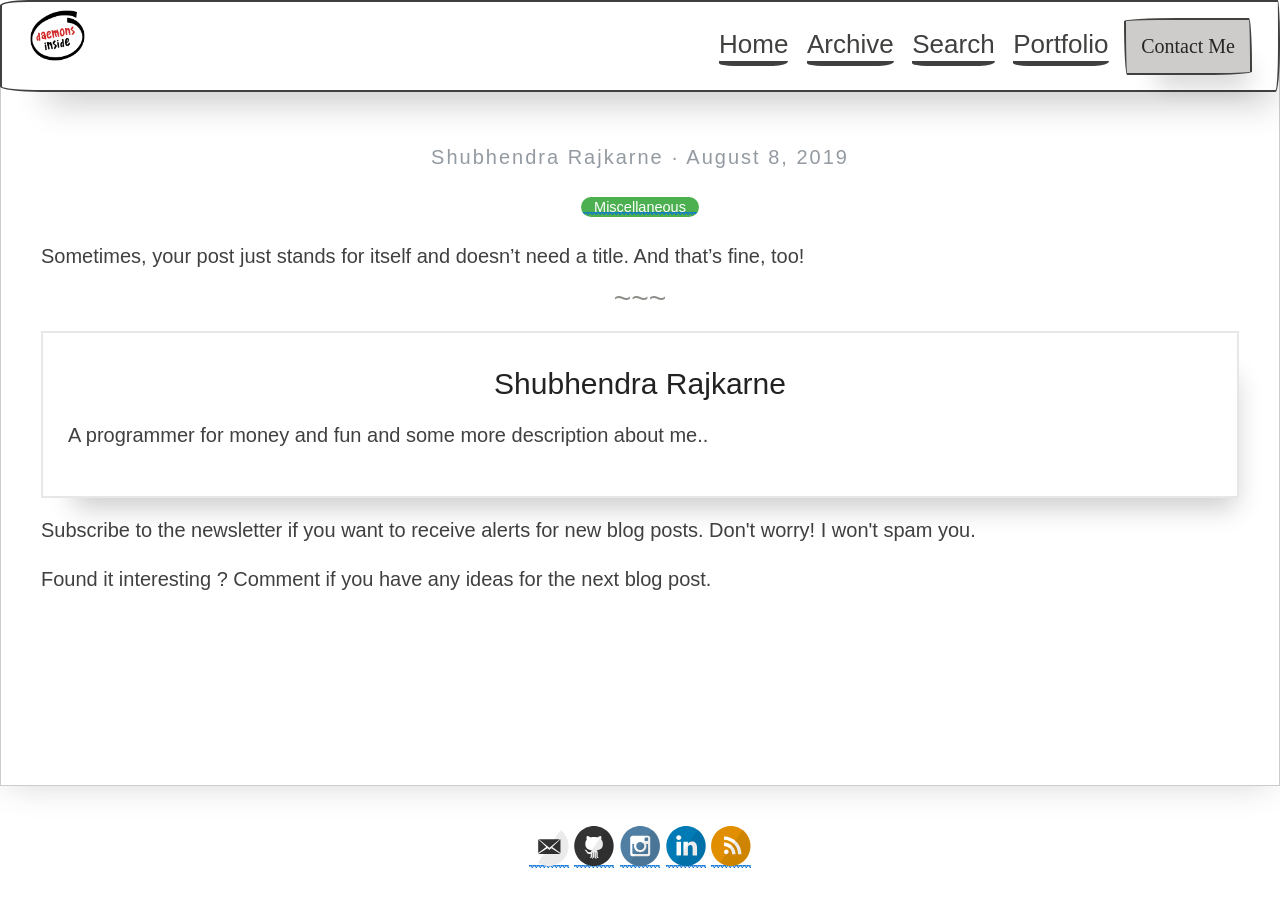
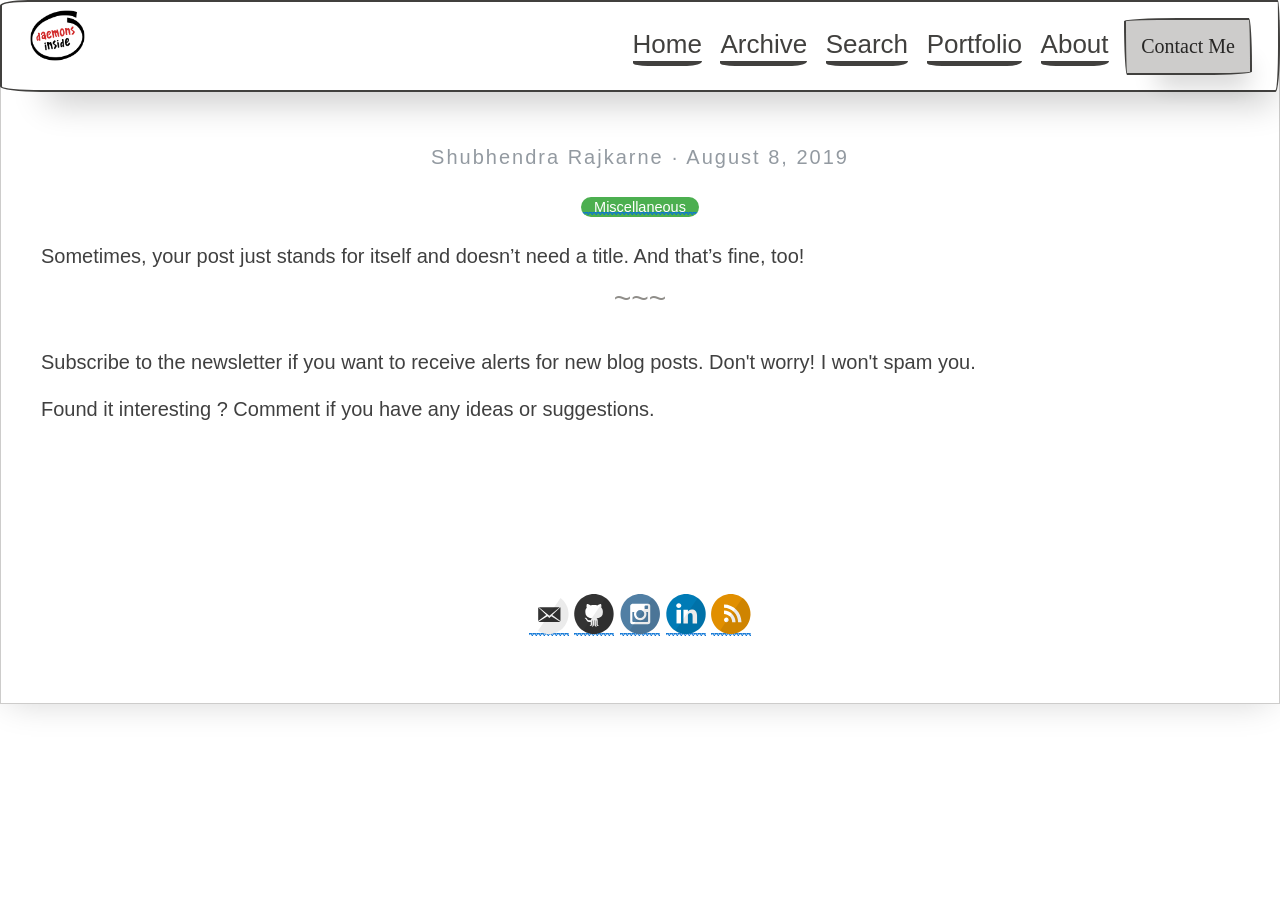
Before and after one commit to daemons-disciple/daemons-disciple.github.io, a Jekyll site: the page built from _posts/2019-08-08-no-title-posts.md, in a window 1280 px wide. Built offline with Jekyll 4.4.1, drawn with Linux system fonts in a browser that asks for light colours; nearby versions of some CDN libraries; some web fonts are replaced; a script that is not in the unit is left out; comment, search, counter and statistics services are not loaded.

Commit message:
added comment section and about section in navbar

```diff
--- a/_layouts/default.html
+++ b/_layouts/default.html
@@ -16,7 +16,7 @@
 
   <meta name="theme-color" content="#000000">
   <link rel="icon" type="image/png" sizes="32x32" href="{{ site.baseurl }}/images/favicon-32x32.png">
-  {% include analytics_head.html %}
+
 </head>
 
 <body>
@@ -112,7 +113,7 @@
     </div>
   </div>
 
-  <!-- {% include analytics.html %} -->
+
 </body>
 
 </html>
--- a/_layouts/post.html
+++ b/_layouts/post.html
@@ -31,27 +31,10 @@
   <hr>
   <br>
 
-  <!-- Author Card -->
-  <div>
-
-    <div class="card">
-      <div class="card-body">
-        <!-- TODO: add my photo -->
-        <!-- <img src="/images/logo.png"
-          style="border-radius: 50%; margin-right: 2rem; width: 100%; max-width: 100px; height: auto; aspect-ratio: auto; float: left; display: flex;"> -->
-        <div class="text-chunk">
-          <h4 class="card-title" style="font-family: Neucha,sans-serif; display: block;">Shubhendra Rajkarne</h4>
-          <p class="card-text">A programmer for money and fun and some more description about me..</p>
-        </div>
-
-      </div>
-    </div>
-  </div>
-  </div>
 
   <p>Subscribe to the newsletter if you want to receive alerts for new blog posts. Don't worry! I won't spam you.</p>
   <!-- TODO: Add subscribe to news letter part here -->
-  <p>Found it interesting ? Comment if you have any ideas for the next blog post.</p>
+  <p>Found it interesting ? Comment if you have any ideas or suggestions.</p>
 
   <!-- LikeBtn.com BEGIN -->
   <span class="likebtn-wrapper" data-theme="custom" btn_size="25" data-f_size="13" data-icon_size="17"
@@ -60,7 +43,13 @@
   <script>(function (d, e, s) { if (d.getElementById("likebtn_wjs")) return; a = d.createElement(e); m = d.getElementsByTagName(e)[0]; a.async = 1; a.id = "likebtn_wjs"; a.src = s; m.parentNode.insertBefore(a, m) })(document, "script", "//w.likebtn.com/js/w/widget.js");</script>
   <!-- LikeBtn.com END -->
 
-  <!-- Add comment section here -->
+ <!-- Comment section starts -->
 
-  {% include disqus.html %}
+ <script src="https://utteranc.es/client.js" repo="daemons-inside/daemons-inside.github.io" issue-term="pathname"
+ theme="github-dark" crossorigin="anonymous" async>
+ </script>
+
+<!-- Comment section ends -->
+
+
 </article>
```
Also changed, not shown: other parts of _layouts/default.html (+1 -0 lines).
